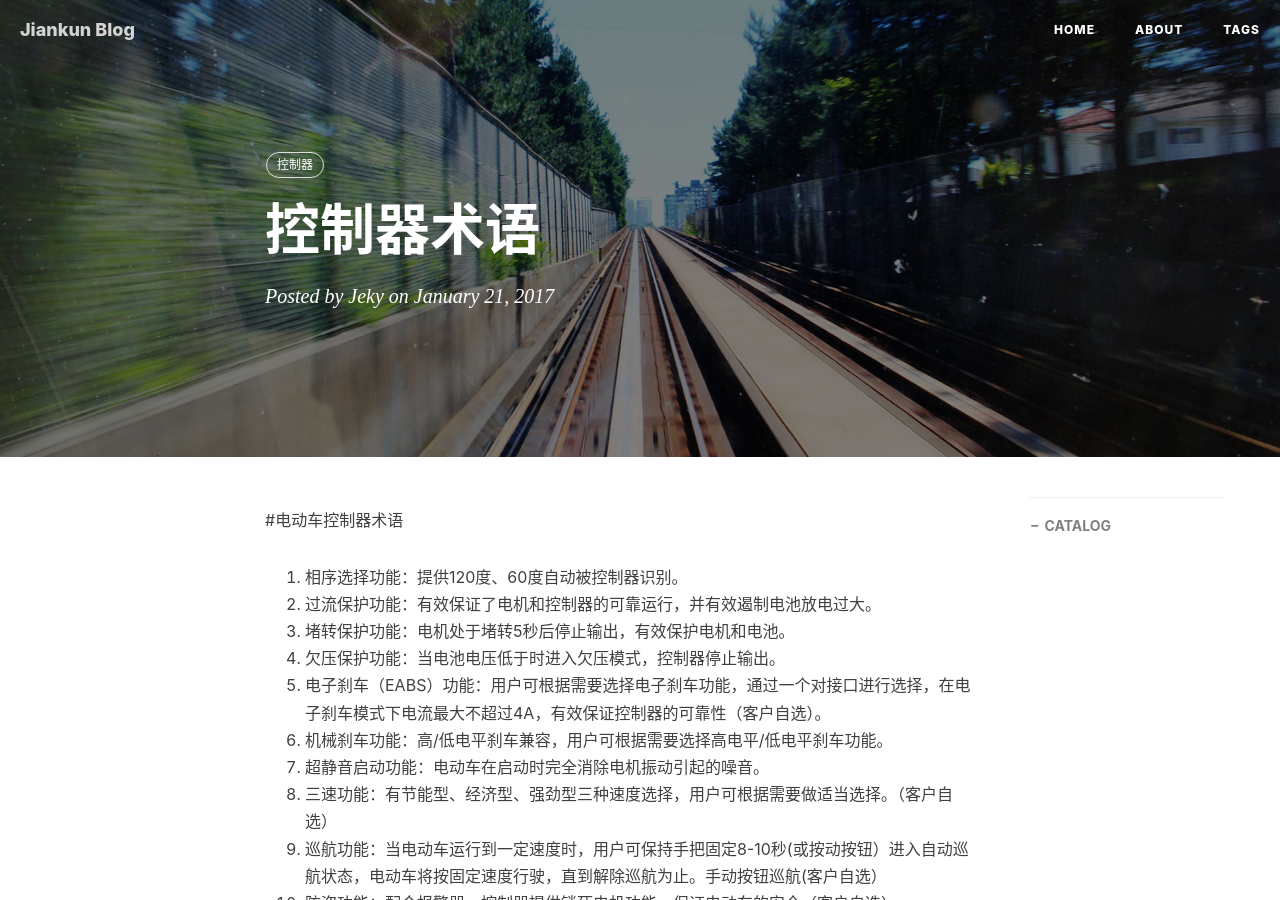
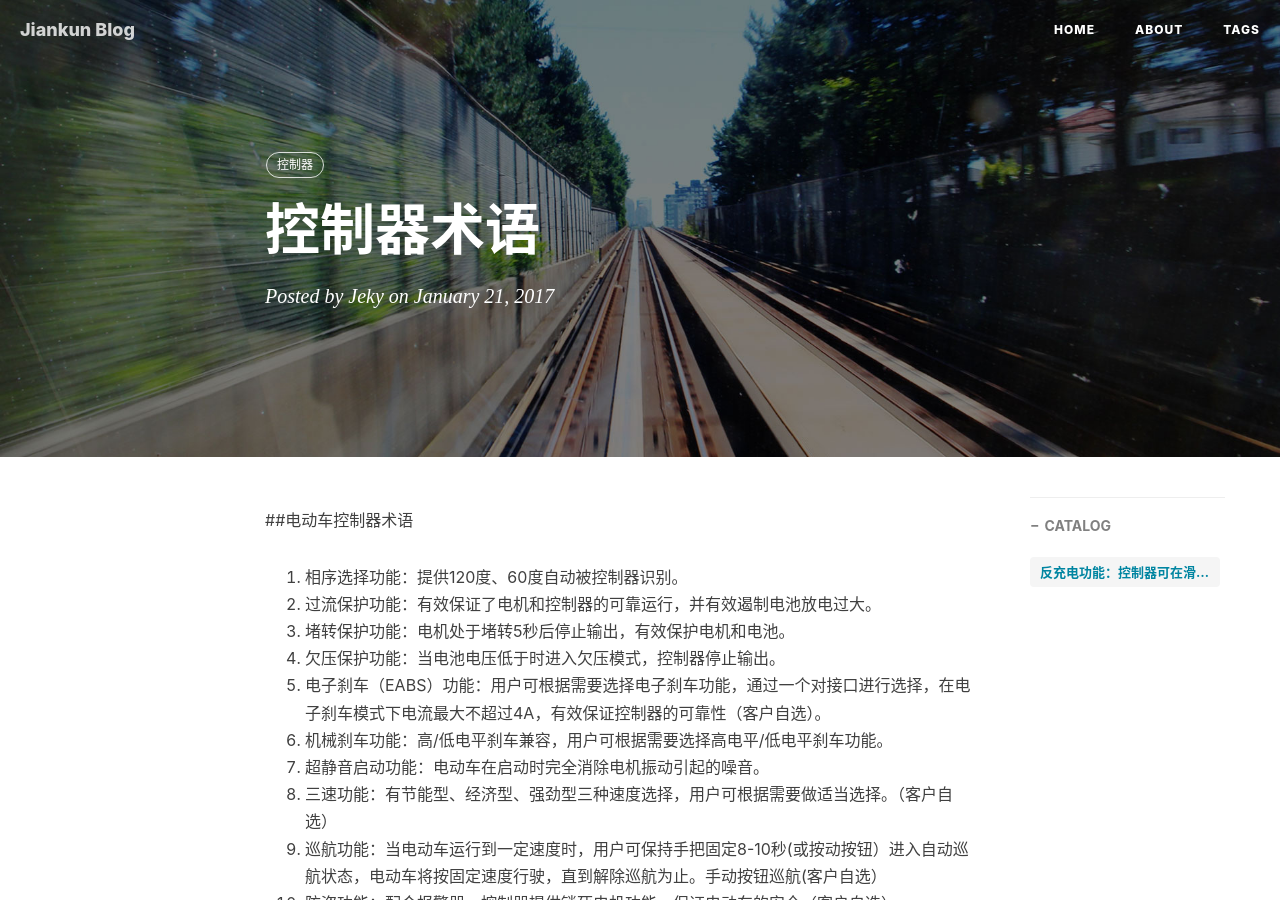
Before and after one commit to jiankunxu/jiankunxu.github.io, a Jekyll site: the page built from _posts/2017-01-21-controller.markdown, in a window 1280 px wide and 900 px high. Built offline with Jekyll 4.4.1, drawn with Linux system fonts in a browser that asks for light colours; nearby versions of some CDN libraries; comment, search, counter and statistics services are not loaded.

Commit message:
upload
upload

```diff
--- a/_posts/2017-01-21-controller.markdown
+++ b/_posts/2017-01-21-controller.markdown
@@ -9,7 +9,7 @@ catalog: true
 tags:
     - 控制器
 ---
-#电动车控制器术语
+##电动车控制器术语
 1. 相序选择功能：提供120度、60度自动被控制器识别。
 2. 过流保护功能：有效保证了电机和控制器的可靠运行，并有效遏制电池放电过大。
 3. 堵转保护功能：电机处于堵转5秒后停止输出，有效保护电机和电池。
@@ -22,3 +22,4 @@ tags:
 10. 防盗功能：配合报警器，控制器提供锁死电机功能，保证电动车的安全（客户自选）
 11. 自检功能：上电自动检测各相功率MOS管是自动进入保护模式。
 12. 反充电功能：控制器可在滑行或减速过程中可对电池进行充电，起到反充电的效果，从而对电池进行维护，延长电池寿命，增加续行里程。
+----
```
